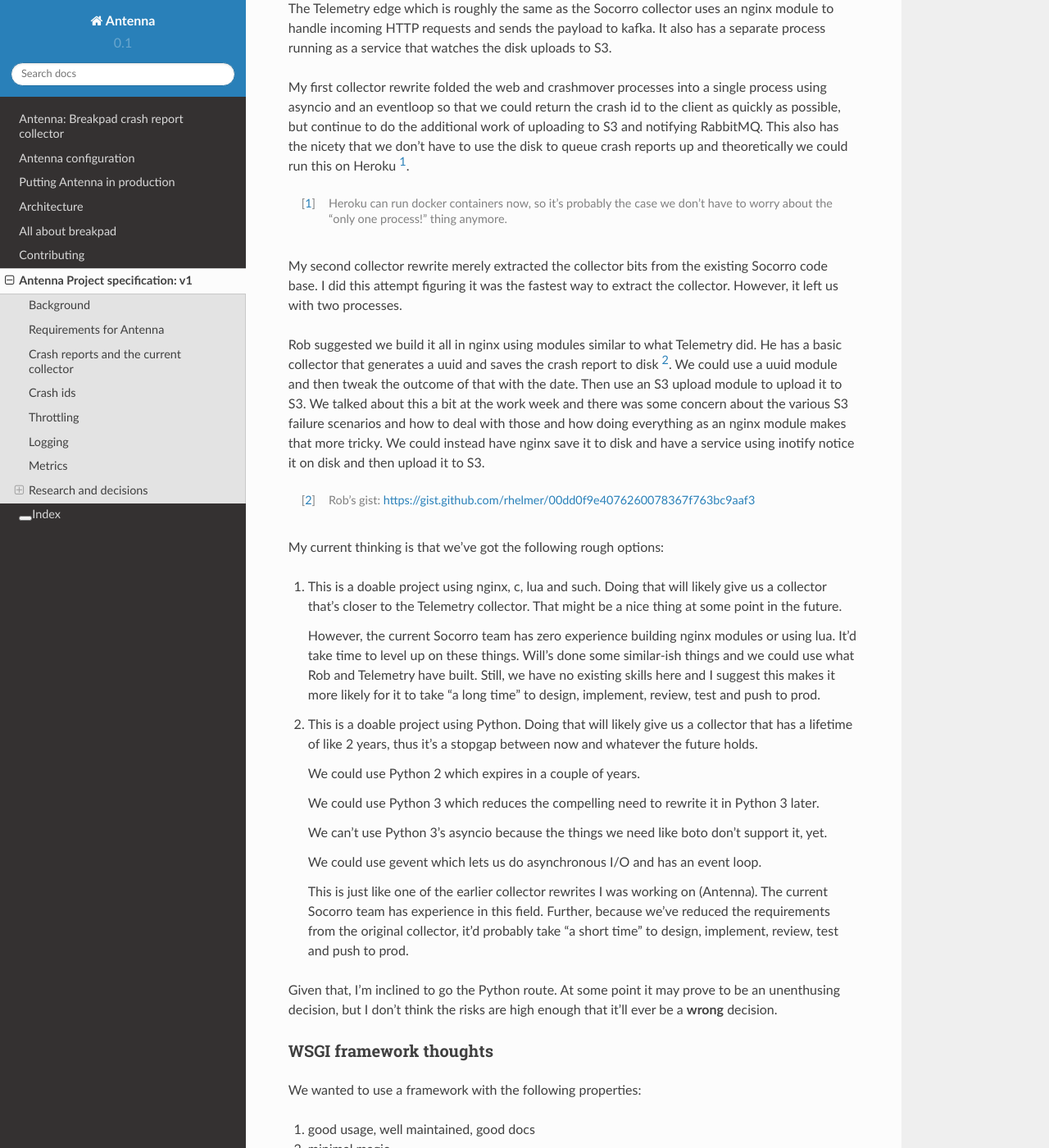
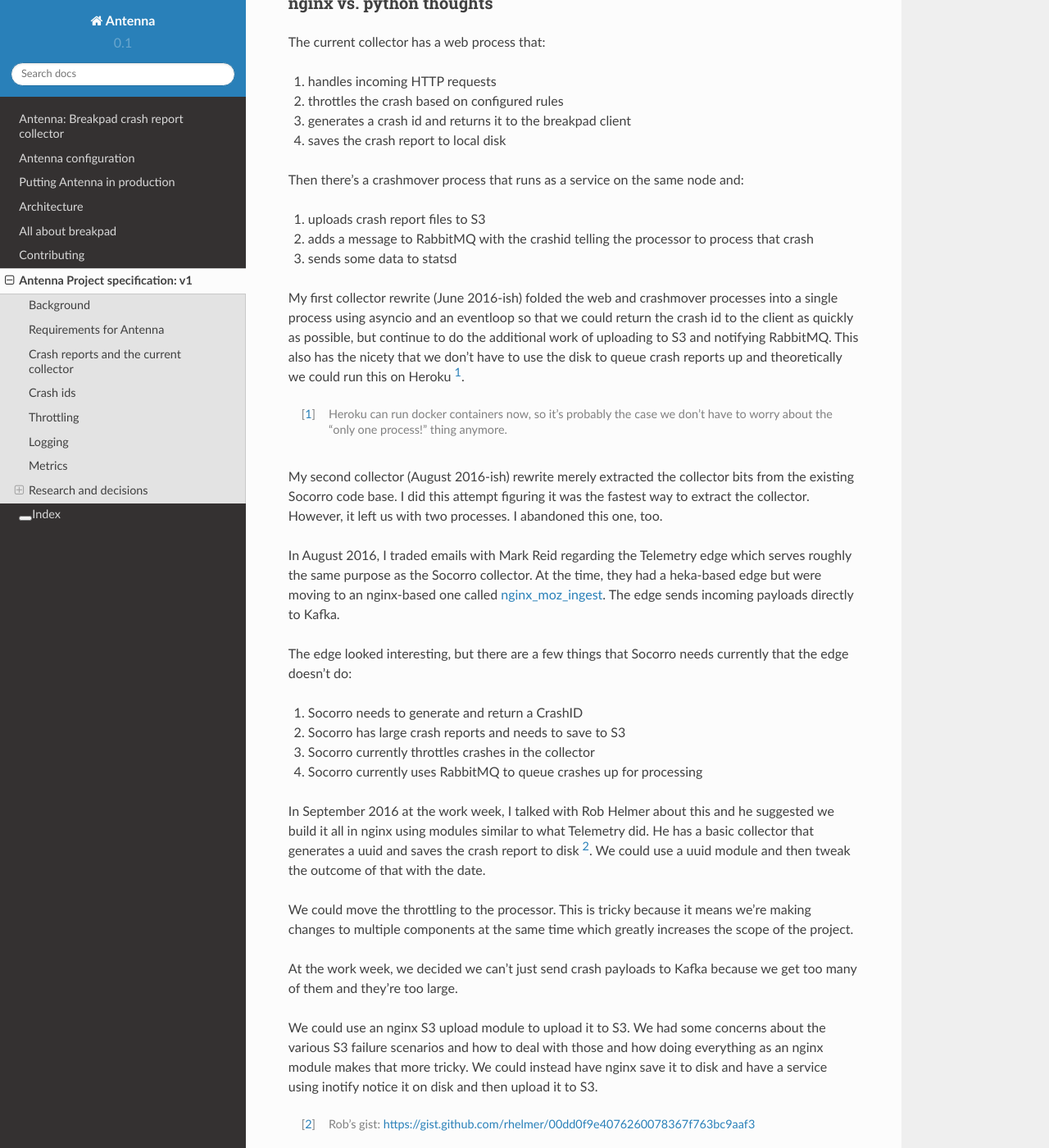
Before and after one commit to mozilla-services/antenna, a Sphinx documentation site: the page built from docs/spec_v1.rst, in a window 1280 px wide and 1400 px high, scrolled down 5714 px. Shown: the whole window at 82% size. Built offline with Sphinx 7.4.7 and the Read the Docs theme 2.0.0, drawn with Linux system fonts in a browser that asks for light colours; some of the changed text lies outside the part shown.

Commit message:
Update spec with Telemetry edge comparison bits

```diff
--- a/docs/spec_v1.rst
+++ b/docs/spec_v1.rst
@@ -51,6 +51,12 @@
    Antenna should parse HTTP payloads the same way that Socorro collector
    currently does.
 
+   HTTP payloads are large:
+
+   * average: 500kb
+   * 95%: 1.5mb
+   * max: 3mb
+
 2. Throttle the crash
 
    * Examine the crash and apply throttling rules to it.
@@ -61,9 +67,18 @@
    Throttling system and rules should match what Socorro collector currently
    does.
 
-3. Generate a crash id
+   .. Note::
+
+      At some point, we could/should move this to the processor, but we can't
+      easily do that without also changing the processor at the same time. To
+      reduce the scope of this project, we're going to keep throttling in
+      Antenna and then rewrite the processor and then maybe move throttling.
+
+3. Generate a crash id and return it to the breakpad client.
 
    * Generate a crash id using the same scheme we're currently using.
+   * Return the crash id to the client so that it can generate urls
+     in about:crashes.
 
 4. Add collector-generated bits to the crash report.
 
@@ -272,57 +287,79 @@
 
 1. handles incoming HTTP requests
 2. throttles the crash based on configured rules
-3. generates a crash id
-4. saves the crash report to disk
+3. generates a crash id and returns it to the breakpad client
+4. saves the crash report to local disk
 
-Then there's a crashmover process that runs as a service and checks the disk for
-new crash reports periodically, uploads them to S3 and adds a message to
-RabbitMQ. It also does a bunch of statsd things so we can measure what's going
-on.
+Then there's a crashmover process that runs as a service on the same node and:
 
-The Telemetry edge which is roughly the same as the Socorro collector uses an
-nginx module to handle incoming HTTP requests and sends the payload to kafka. It
-also has a separate process running as a service that watches the disk uploads
-to S3.
+1. uploads crash report files to S3
+2. adds a message to RabbitMQ with the crashid telling the processor to process
+   that crash
+3. sends some data to statsd
 
-My first collector rewrite folded the web and crashmover processes into a single
-process using asyncio and an eventloop so that we could return the crash id to
-the client as quickly as possible, but continue to do the additional work of
-uploading to S3 and notifying RabbitMQ. This also has the nicety that we don't
-have to use the disk to queue crash reports up and theoretically we could run
-this on Heroku [1]_.
+My first collector rewrite (June 2016-ish) folded the web and crashmover
+processes into a single process using asyncio and an eventloop so that we could
+return the crash id to the client as quickly as possible, but continue to do the
+additional work of uploading to S3 and notifying RabbitMQ. This also has the
+nicety that we don't have to use the disk to queue crash reports up and
+theoretically we could run this on Heroku [1]_.
 
 .. [1] Heroku can run docker containers now, so it's probably the case we don't
        have to worry about the "only one process!" thing anymore.
 
-My second collector rewrite merely extracted the collector bits from the
-existing Socorro code base. I did this attempt figuring it was the fastest way
-to extract the collector. However, it left us with two processes.
+My second collector (August 2016-ish) rewrite merely extracted the collector
+bits from the existing Socorro code base. I did this attempt figuring it was the
+fastest way to extract the collector. However, it left us with two processes. I
+abandoned this one, too.
 
-Rob suggested we build it all in nginx using modules similar to what
-Telemetry did. He has a basic collector that generates a uuid and saves the
-crash report to disk [2]_. We could use a uuid module and then tweak the outcome
-of that with the date. Then use an S3 upload module to upload it to S3. We
-talked about this a bit at the work week and there was some concern about the
-various S3 failure scenarios and how to deal with those and how doing everything
-as an nginx module makes that more tricky. We could instead have nginx save it
-to disk and have a service using inotify notice it on disk and then upload it to
-S3.
+In August 2016, I traded emails with Mark Reid regarding the Telemetry edge
+which serves roughly the same purpose as the Socorro collector. At the time,
+they had a heka-based edge but were moving to an nginx-based one called
+`nginx_moz_ingest <https://github.com/mozilla-services/nginx_moz_ingest>`_. The
+edge sends incoming payloads directly to Kafka.
+
+The edge looked interesting, but there are a few things that Socorro needs
+currently that the edge doesn't do:
+
+1. Socorro needs to generate and return a CrashID
+2. Socorro has large crash reports and needs to save to S3
+3. Socorro currently throttles crashes in the collector
+4. Socorro currently uses RabbitMQ to queue crashes up for processing
+
+In September 2016 at the work week, I talked with Rob Helmer about this and he
+suggested we build it all in nginx using modules similar to what Telemetry did.
+He has a basic collector that generates a uuid and saves the crash report to
+disk [2]_. We could use a uuid module and then tweak the outcome of that with
+the date.
+
+We could move the throttling to the processor. This is tricky because it means
+we're making changes to multiple components at the same time which greatly
+increases the scope of the project.
+
+At the work week, we decided we can't just send crash payloads to Kafka because
+we get too many of them and they're too large.
+
+We could use an nginx S3 upload module to upload it to S3. We had some concerns
+about the various S3 failure scenarios and how to deal with those and how doing
+everything as an nginx module makes that more tricky. We could instead have
+nginx save it to disk and have a service using inotify notice it on disk and
+then upload it to S3.
 
 .. [2] Rob's gist: https://gist.github.com/rhelmer/00dd0f9e4076260078367f763bc9aaf3
 
 
-My current thinking is that we've got the following rough options:
+Given all that, my current thinking is that we've got the following rough options:
 
-1. This is a doable project using nginx, c, lua and such. Doing that will likely
-   give us a collector that's closer to the Telemetry collector. That might be a
-   nice thing at some point in the future.
+1. This is a doable project using nginx, c, lua, and such and follow what
+   Telemetry did with the edge. Doing that will likely give us a collector
+   that's closer to the Telemetry collector. That might be a nice thing at some
+   point in the future.
 
    However, the current Socorro team has zero experience building nginx modules
    or using lua. It'd take time to level up on these things. Will's done some
    similar-ish things and we could use what Rob and Telemetry have built. Still,
    we have no existing skills here and I suggest this makes it more likely for
-   it to take "a long time" to design, implement, review, test and push to prod.
+   it to take "a long time" to design, implement, review, test, and get to prod.
 
 2. This is a doable project using Python. Doing that will likely give us a
    collector that has a lifetime of like 2 years, thus it's a stopgap between
@@ -340,9 +377,11 @@
 
    This is just like one of the earlier collector rewrites I was working on
    (Antenna). The current Socorro team has experience in this field. Further,
-   because we've reduced the requirements from the original collector, it'd
-   probably take "a short time" to design, implement, review, test and push to
-   prod.
+   we've reduced the requirements from the original collector, it'd probably
+   take "a short time" to design, implement, review, test and push to prod.
+
+   We would then be in a better place to switch to something like the Telemetry
+   edge.
 
 
 Given that, I'm inclined to go the Python route. At some point it may prove to
```
